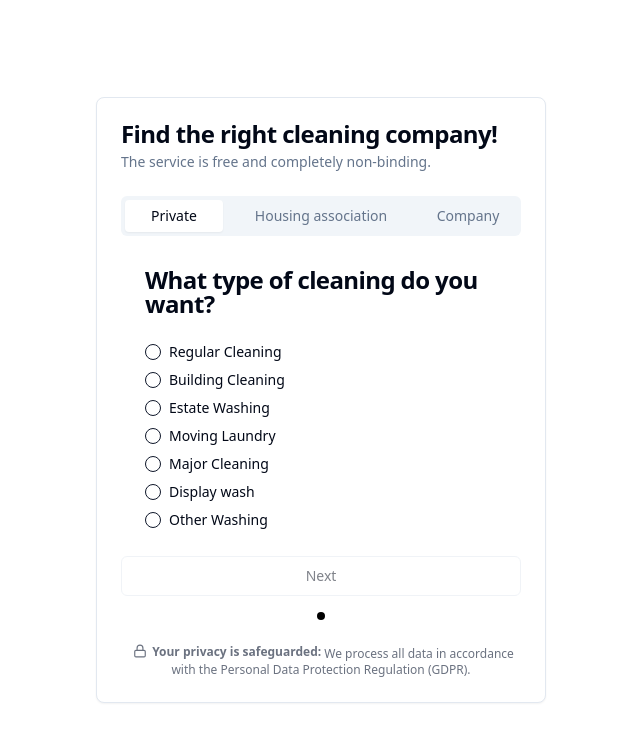
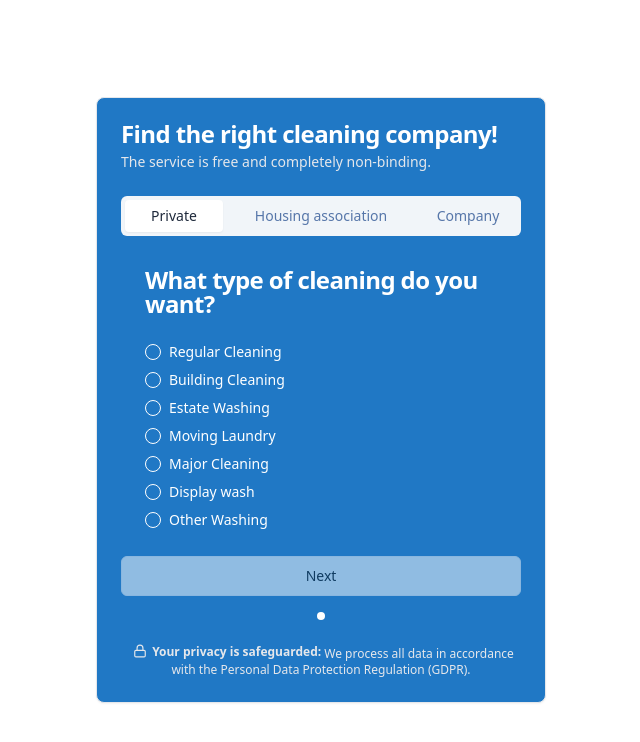
Before and after one commit to Gourav-21/BookingSystem, a React (Vite) app: page / in a window 1280 px wide. Shown: the top 742 px of the page, without its empty margins (319-959 px from the left). Built offline with nearby package versions, Linux system fonts and the light colour scheme; the HTML template or start-up script is replaced by a standard one.

Commit message:
changed to blue theme

```diff
--- a/src/App.tsx
+++ b/src/App.tsx
@@ -14,16 +14,17 @@ function App() {
 
   return (
     <div className='flex justify-center h-screen items-center'>
-      <Card className="w-[450px] ">
+      <Card className="w-[450px]
+ ">
         <CardHeader>
-          <CardTitle>Find the right cleaning company!</CardTitle>
-          <CardDescription >The service is free and completely non-binding.</CardDescription>
+          <CardTitle className='text-white'>Find the right cleaning company!</CardTitle>
+          <CardDescription className='text-gray-200 ' >The service is free and completely non-binding.</CardDescription>
         </CardHeader>
         <CardContent className='min-h-[400px]'>
           <MenuCard />
         </CardContent>
         <CardFooter className="grid gap-3">
-          <p className="text-xs text-gray-500 text-wrap text-center"> <b className="inline-flex text-center"> <Lock height={14} className='' />Your privacy is safeguarded:</b> We process all data in accordance with the Personal Data Protection Regulation (GDPR).</p>
+          <p className="text-xs text-gray-200 text-wrap text-center"> <b className="inline-flex text-center"> <Lock height={14} className='' />Your privacy is safeguarded:</b> We process all data in accordance with the Personal Data Protection Regulation (GDPR).</p>
         </CardFooter>
       </Card>
     </div>
--- a/src/components/Company.tsx
+++ b/src/components/Company.tsx
@@ -18,7 +18,7 @@ function PageIndicator({ currentPage, totalPages }) {
       {Array.from(Array(totalPages), (_, i) => (
         <div
           key={i}
-          className={`h-2 w-2 rounded-full mx-1 ${i < currentPage ? 'bg-black' : 'bg-gray-300'}`}
+          className={`h-2 w-2 rounded-full mx-1 ${i < currentPage ? 'bg-white' : 'bg-blue-400'}`}
         />
       ))}
     </div>
@@ -125,8 +125,8 @@ export default function Company({ page, setPage }) {
       ) : (
         <div className="text-center">
           <Success />
-          <h2 className="text-2xl font-semibold mb-4">Successfully Submitted!</h2>
-          <Button variant="secondary" onClick={goToHome}>go back</Button>
+          <h2 className="text-2xl text-white font-semibold mb-4">Successfully Submitted!</h2>
+          <Button variant="outline" onClick={goToHome}>go back</Button>
         </div>
       )}
       <PageIndicator currentPage={page + 1} totalPages={choice ? getPages(choice).length + 1 : 1} />
@@ -138,7 +138,7 @@ function ChoicePage({ choice, onChoiceChange, nextPage }) {
   return (
     <div className="space-y-1">
       <CardHeader>
-        <CardTitle>What type of cleaning do you want?</CardTitle>
+        <CardTitle className="text-white">What type of cleaning do you want?</CardTitle>
       </CardHeader>
       <CardContent >
         <RadioGroup defaultValue="comfortable" value={choice} onValueChange={onChoiceChange} className="space-y-1">
@@ -169,7 +169,7 @@ function ChoicePage({ choice, onChoiceChange, nextPage }) {
         </RadioGroup>
       </CardContent>
 
-      <Button variant="outline" className="flex-1 w-full" onClick={nextPage} disabled={!choice}>Next</Button>
+      <Button variant="outline" className="flex-1 w-full " onClick={nextPage} disabled={!choice}>Next</Button>
     </div>
   );
 }
--- a/src/components/Housing.tsx
+++ b/src/components/Housing.tsx
@@ -19,7 +19,7 @@ function PageIndicator({ currentPage, totalPages }) {
       {Array.from(Array(totalPages), (_, i) => (
         <div
           key={i}
-          className={`h-2 w-2 rounded-full mx-1 ${i < currentPage ? 'bg-black' : 'bg-gray-300'}`}
+          className={`h-2 w-2 rounded-full mx-1 ${i < currentPage ? 'bg-white' : 'bg-blue-400'}`}
         />
       ))}
     </div>
@@ -129,8 +129,8 @@ export default function HousingAssociationCleaning({ page, setPage }) {
       ) : (
         <div className="text-center">
           <Success />
-          <h2 className="text-2xl font-semibold mb-4">Successfully Submitted!</h2>
-          <Button variant="secondary" onClick={goToHome}>go back</Button>
+          <h2 className="text-2xl text-white font-semibold mb-4">Successfully Submitted!</h2>
+          <Button variant="outline" onClick={goToHome}>go back</Button>
         </div>
       )}
       <PageIndicator currentPage={page + 1} totalPages={choice ? getPages().length + 1 : 1} />
@@ -166,7 +166,8 @@ function ChoicePage({ selectedOptions, setSelectedOptions, onChoiceChange, nextP
   return (
     <div className="space-y-1">
       <CardHeader>
-        <CardTitle>What type of cleaning do you want?</CardTitle>
+                <CardTitle className="text-white">What type of cleaning do you want?</CardTitle>
+
       </CardHeader>
       <CardContent>
         <div className="flex flex-col space-y-2">
--- a/src/components/Private.tsx
+++ b/src/components/Private.tsx
@@ -41,7 +41,8 @@ function ChoicePage({ choice, onChoiceChange, nextPage }) {
   return (
     <div className="space-y-1">
       <CardHeader>
-        <CardTitle>What type of cleaning do you want?</CardTitle>
+                <CardTitle className="text-white">What type of cleaning do you want?</CardTitle>
+
       </CardHeader>
       <CardContent>
         <RadioGroup defaultValue="comfortable" value={choice} onValueChange={onChoiceChange} className="space-y-1">
@@ -87,7 +88,7 @@ function PageIndicator({ currentPage, totalPages }) {
       {Array.from(Array(totalPages), (_, i) => (
         <div
           key={i}
-          className={`h-2 w-2 rounded-full mx-1 ${i < currentPage ? 'bg-black' : 'bg-gray-300'}`}
+          className={`h-2 w-2 rounded-full mx-1 ${i < currentPage ? 'bg-white' : 'bg-blue-400'}`}
         />
       ))}
     </div>
@@ -209,8 +210,8 @@ export default function PrivateCleaning({ page, setPage }) {
       ) : (
         <div className="text-center">
           <Success />
-          <h2 className="text-2xl font-semibold mb-4">Successfully Submitted!</h2>
-          <Button variant="secondary" onClick={goToHome}>go back</Button>
+          <h2 className="text-2xl text-white font-semibold mb-4">Successfully Submitted!</h2>
+          <Button variant="outline" onClick={goToHome}>go back</Button>
         </div>
 
       )}
--- a/src/index.css
+++ b/src/index.css
@@ -4,74 +4,51 @@
 
 @layer base {
   :root {
-    --background: 0 0% 100%;
-    --foreground: 222.2 84% 4.9%;
-
-    --card: 0 0% 100%;
-    --card-foreground: 222.2 84% 4.9%;
-
-    --popover: 0 0% 100%;
-    --popover-foreground: 222.2 84% 4.9%;
-
-    --primary: 222.2 47.4% 11.2%;
-    --primary-foreground: 210 40% 98%;
-
-    --secondary: 210 40% 96.1%;
-    --secondary-foreground: 222.2 47.4% 11.2%;
-
-    --muted: 210 40% 96.1%;
-    --muted-foreground: 215.4 16.3% 46.9%;
-
-    --accent: 210 40% 96.1%;
-    --accent-foreground: 222.2 47.4% 11.2%;
-
-    --destructive: 0 84.2% 60.2%;
-    --destructive-foreground: 210 40% 98%;
-
-    --border: 214.3 31.8% 91.4%;
-    --input: 214.3 31.8% 91.4%;
-    --ring: 222.2 84% 4.9%;
-
+    --background:  0 0% 100%; /* White background */
+    --foreground: 217.2 32.6% 17.5%;  /* Dark blue text */
+    --card: 208 72% 45%; /* Blue-500 to blue-900 gradient */
+    --card-foreground: black; /* White text */
+    --popover: 0 0% 100%; /* White background */
+    --popover-foreground: 217.2 32.6% 17.5%;  /* Dark blue text */
+    --primary: 0 0% 100%; /* Light blue */
+    --primary-foreground: 208 72% 45%; /* White text */
+    --secondary: 210 40% 96.1%; /* Light blue */
+    --secondary-foreground: 0 0% 100%; /* White text */
+    --muted: 210 40% 96.1%; /* Light blue */
+    --muted-foreground:  217.2 32.6% 50%; /* Dark blue text */
+    --accent: 210 40% 96.1%; /* Light blue */
+    --accent-foreground: 217.2 32.6% 17.5%; /* Dark blue text */
+    --destructive: 0 84.2% 60.2%; /* Red */
+    --destructive-foreground: 0 0% 100%; /* White text */
+    --border: 210 40% 96.1%;   /* Light blue */
+    --input: 210 40% 96.1%;  /* Light blue */
+    --ring:  208 72% 45%;   /* Light blue */
     --radius: 0.5rem;
   }
 
+  label{
+      color: white;
+  }
+
   .dark {
-    --background: 222.2 84% 4.9%;
-    --foreground: 210 40% 98%;
-
-    --card: 222.2 84% 4.9%;
-    --card-foreground: 210 40% 98%;
-
-    --popover: 222.2 84% 4.9%;
-    --popover-foreground: 210 40% 98%;
-
-    --primary: 210 40% 98%;
-    --primary-foreground: 222.2 47.4% 11.2%;
-
-    --secondary: 217.2 32.6% 17.5%;
-    --secondary-foreground: 210 40% 98%;
-
-    --muted: 217.2 32.6% 17.5%;
-    --muted-foreground: 215 20.2% 65.1%;
-
-    --accent: 217.2 32.6% 17.5%;
-    --accent-foreground: 210 40% 98%;
-
-    --destructive: 0 62.8% 30.6%;
-    --destructive-foreground: 210 40% 98%;
-
-    --border: 217.2 32.6% 17.5%;
-    --input: 217.2 32.6% 17.5%;
-    --ring: 212.7 26.8% 83.9%;
+    --background: 208 72% 45%; /* Blue-500 to blue-900 gradient */
+    --foreground: 0 0% 100%; /* White text */
+    --card: 208 72% 45%; /* Blue-500 to blue-900 gradient */
+    --card-foreground: 0 0% 100%; /* White text */
+    --popover: 208 72% 45%; /* Blue-500 to blue-900 gradient */
+    --popover-foreground: 0 0% 100%; /* White text */
+    --primary: 217.2 91.2% 59.8%; /* Light blue */
+    --primary-foreground: 0 0% 100%; /* White text */
+    --secondary: 217.2 32.6% 17.5%; /* Dark blue */
+    --secondary-foreground: 0 0% 100%; /* White text */
+    --muted: 217.2 32.6% 17.5%; /* Dark blue */
+    --muted-foreground: 0 0% 100%; /* White text */
+    --accent: 217.2 32.6% 17.5%; /* Dark blue */
+    --accent-foreground: 0 0% 100%; /* White text */
+    --destructive: 0 62.8% 30.6%; /* Red */
+    --destructive-foreground: 0 0% 100%; /* White text */
+    --border: 217.2 32.6% 17.5%; /* Dark blue */
+    --input: 217.2 32.6% 17.5%; /* Dark blue */
+    --ring: 224.3 76.3% 48%; /* Light blue */
   }
 }
-
-@layer base {
-  * {
-    @apply border-border;
-  }
-
-  body {
-    @apply bg-background text-foreground;
-  }
-}
```
Also changed, not shown: src/assets/success.json (+1 -1 lines).
